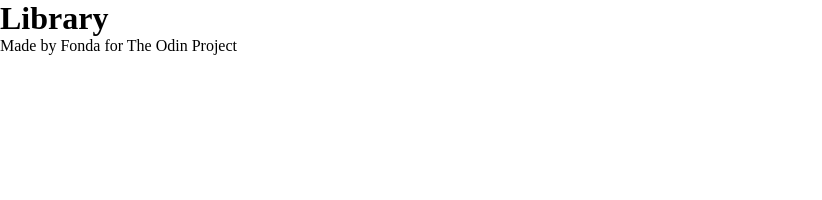
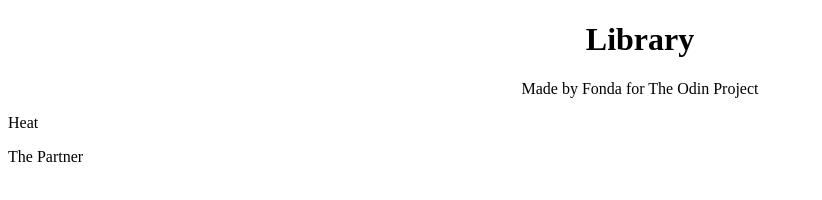
Before and after one commit to fondaTHEhonda/library, a plain HTML site: page index.html in a window 1280 px wide. Shown: the whole page, without its empty margins (0-822 px from the left). Drawn offline with Linux system fonts and the light colour scheme.

Commit message:
created function to put array on HTML

```diff
--- a/library.js
+++ b/library.js
@@ -7,7 +7,9 @@ function Book(title) {
 }
 
 function addToMainLibrary() {
-    //will add contents of form to mainLibrary array
+    //if each form field is filled out
+    //create new Object where each field is .title, .author, etc.
+    //Push new Object into Array
 }
 
 const book1 = new Book("Heat");
@@ -16,3 +18,13 @@ const book2 = new Book("The Partner");
 console.log(book1.title);
 console.log(book2);
 console.log(mainLibrary);
+
+function displayBooks() {
+    for(let i = 0; i < mainLibrary.length; i++) {
+        let newDiv = document.createElement('P');
+        newDiv.textContent = mainLibrary[i];
+        document.getElementById("library").appendChild(newDiv);
+    }
+}
+
+displayBooks();
--- a/style.css
+++ b/style.css
@@ -1,3 +1,3 @@
-* {
-    margin: 0;
+header {
+    text-align: center;
 }
```
Also changed, not shown: index.html (+0 -1 lines).
